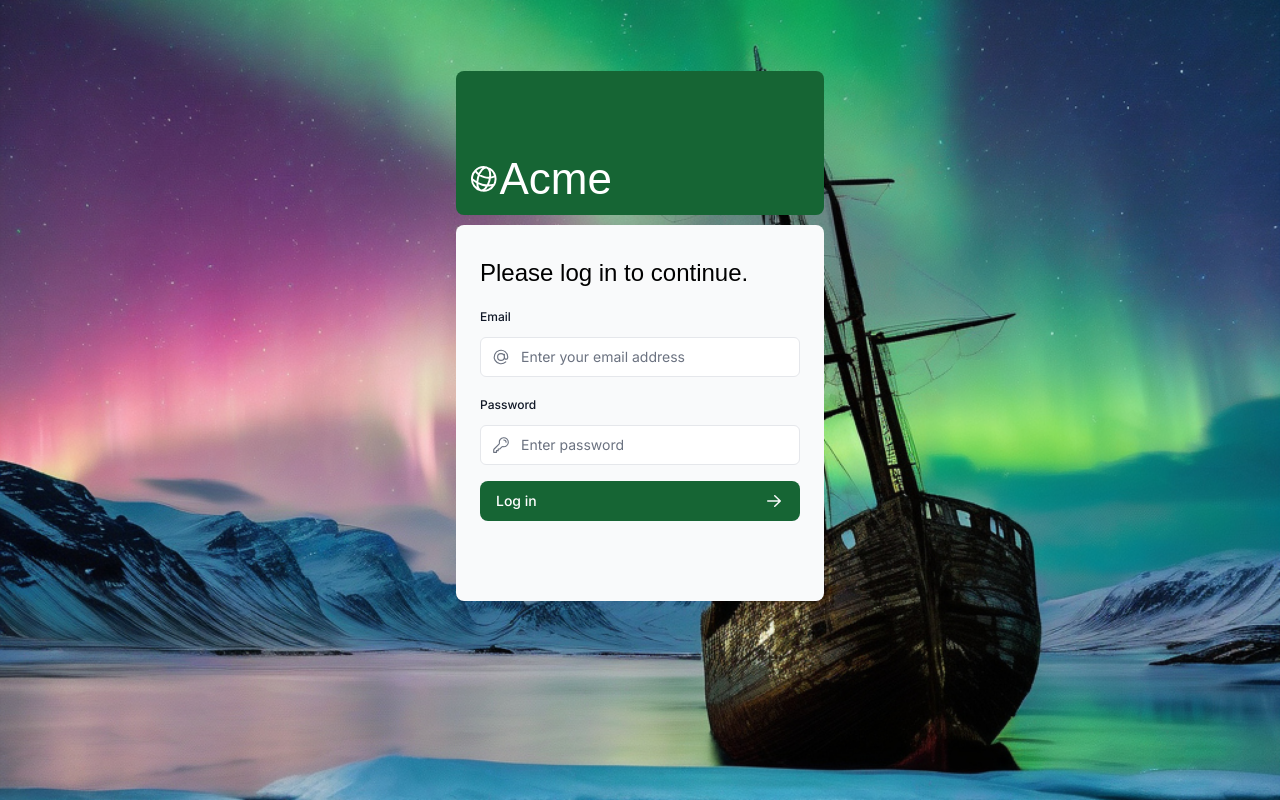
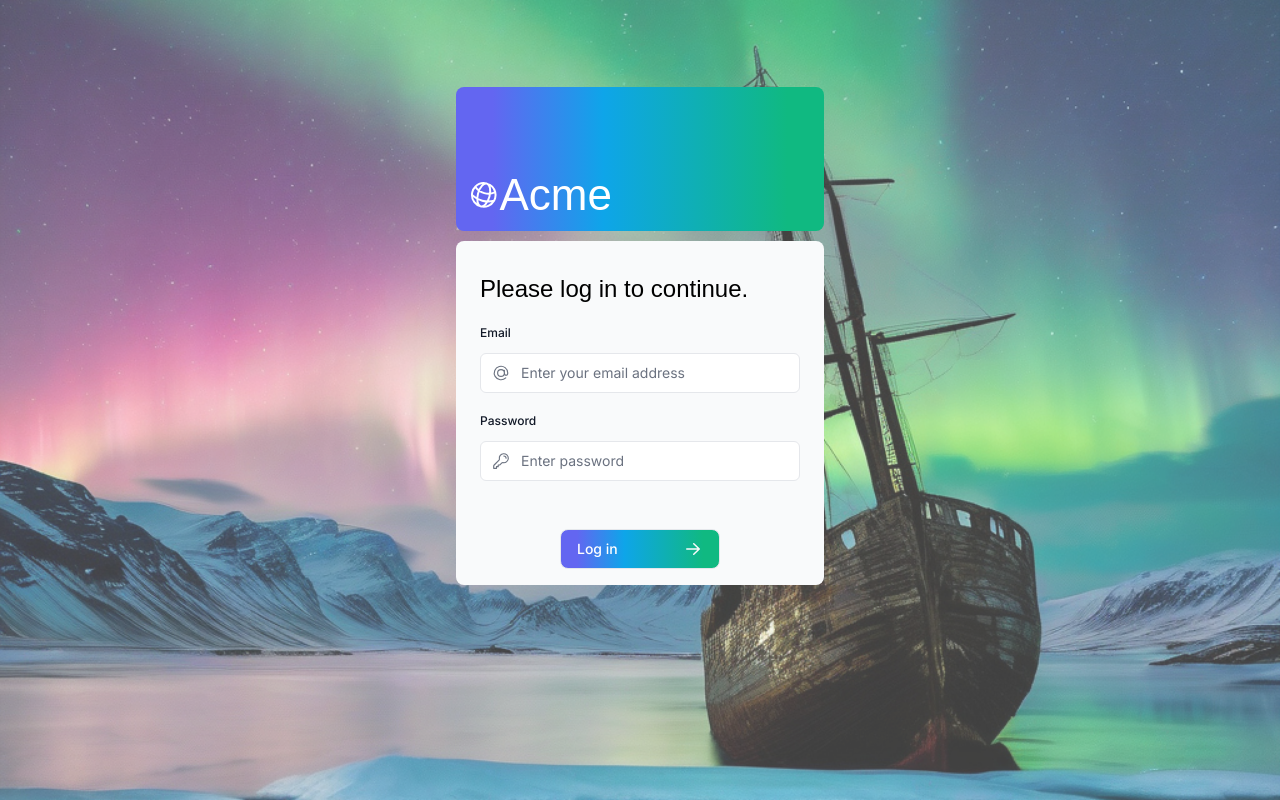
Before and after one commit to M-Shuster/motherlode, a Next.js app in the folder nextjs-dashboard/: page /login in a window 1280 px wide. Built offline with nearby package versions, Linux system fonts and the light colour scheme; a web font is replaced by a local one.

Commit message:
feat: background and buttons

```diff
--- a/nextjs-dashboard/app/login/page.tsx
+++ b/nextjs-dashboard/app/login/page.tsx
@@ -9,18 +9,18 @@ export default function LoginPage() {
         src="/login-background-desktop.jpeg"
         layout="fill"
         objectFit="cover"
-        className="hidden md:block"
+        className="hidden opacity-75 md:block"
         alt="Login page desktop background image"
       />
       <Image
         src="/login-background-mobile.jpeg"
         layout="fill"
         objectFit="cover"
-        className=" block md:hidden"
+        className=" block opacity-75 md:hidden"
         alt="Login page mobile background image"
       />
       <div className="relative mx-auto flex w-full max-w-[400px] flex-col space-y-2.5 p-4 md:-mt-32">
-        <div className="flex h-20 w-full items-end rounded-lg bg-green-800 p-3  md:h-36">
+        <div className="flex h-20 w-full items-end rounded-lg bg-gradient-to-r from-indigo-500 from-10% via-sky-500 via-40% to-emerald-500 to-90% p-3  md:h-36">
           <div className="w-32 text-white md:w-36">
             <AcmeLogo />
           </div>
--- a/nextjs-dashboard/app/ui/button.tsx
+++ b/nextjs-dashboard/app/ui/button.tsx
@@ -9,7 +9,7 @@ export function Button({ children, className, ...rest }: ButtonProps) {
     <button
       {...rest}
       className={clsx(
-        'flex h-10 items-center rounded-lg  bg-green-800 px-4 text-sm font-medium text-white transition-colors hover:bg-green-700 focus-visible:outline focus-visible:outline-2 focus-visible:outline-offset-2 focus-visible:outline-blue-500 active:bg-blue-600 aria-disabled:cursor-not-allowed aria-disabled:opacity-50',
+        'before:ease relative flex h-10 items-center overflow-hidden rounded-lg border   bg-gradient-to-r from-indigo-500 from-10% via-sky-500 via-40% to-emerald-500 to-90% px-4 text-sm font-medium text-white  transition-colors before:absolute before:right-0 before:top-0 before:h-12 before:w-6 before:translate-x-12 before:rotate-6 before:bg-white before:opacity-10 before:duration-700  hover:before:-translate-x-40 focus-visible:outline focus-visible:outline-2 focus-visible:outline-offset-2 focus-visible:outline-blue-500 active:bg-blue-600 aria-disabled:cursor-not-allowed aria-disabled:opacity-50',
         className,
       )}
     >
--- a/nextjs-dashboard/app/ui/login-form.tsx
+++ b/nextjs-dashboard/app/ui/login-form.tsx
@@ -60,7 +60,6 @@ export default function LoginForm() {
             </div>
           </div>
         </div>
-        <LoginButton />
         <div
           className="flex h-8 items-end space-x-1"
           aria-live="polite"
@@ -73,9 +72,10 @@ export default function LoginForm() {
             </>
           )}
         </div>
-        <div className="flex h-8 items-end space-x-1">
-          {/* Add form errors here */}
-        </div>
+        <LoginButton />
+        {/* <div className="flex h-8 items-end space-x-1">
+          Add form errors here
+        </div> */}
       </div>
     </form>
   );
@@ -84,7 +84,7 @@ export default function LoginForm() {
 function LoginButton() {
   const { pending } = useFormStatus();
   return (
-    <Button className="mt-4 w-full" aria-disabled={pending}>
+    <Button className="m-auto mt-4 w-1/2" aria-disabled={pending}>
       Log in <ArrowRightIcon className="ml-auto h-5 w-5 text-gray-50" />
     </Button>
   );
```
